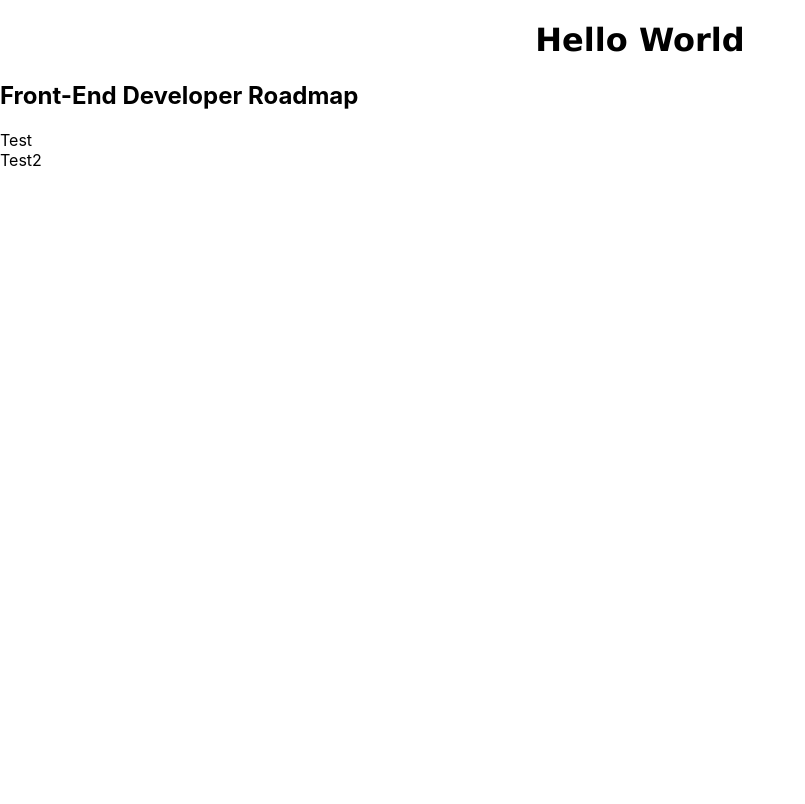
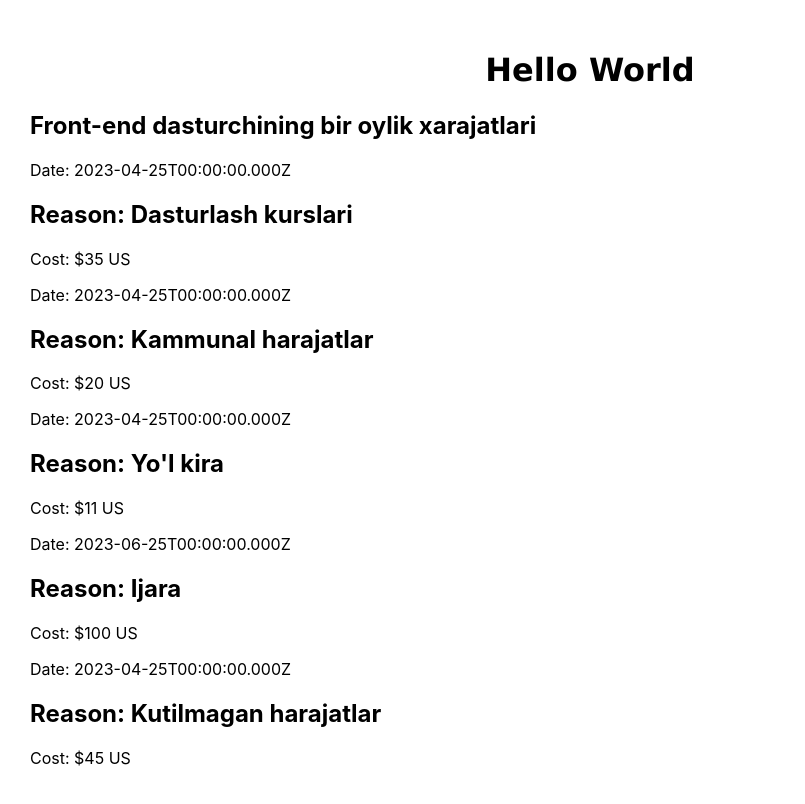
Before and after one commit to UtkirKurbanov/React, a React (Create React App) app: page / in a window 1280 px wide. Shown: the top 804 px of the page, without its empty margins (0-805 px from the left). Built offline with nearby package versions, Linux system fonts and the light colour scheme.

Commit message:
Created testClass.jsx and worked with Class and functional components and props

```diff
--- a/src/App.css
+++ b/src/App.css
@@ -2,3 +2,9 @@
   text-align: center;
   font-family: Verdana, Geneva, Tahoma, sans-serif;
 }
+
+.container  {
+  max-width: 1120px;
+  padding: 15px;
+  margin: 15px;
+}
--- a/src/App.js
+++ b/src/App.js
@@ -1,11 +1,85 @@
 import './App.css';
-import Test from './components/test';
+import Test2 from './components/test2';
+
+
 function App() {
+  const expences = [
+    {
+      title: "Dasturlash kurslari",
+      amount: 35,
+      date: new Date(2023, 3, 25)
+    },
+    {
+      title: "Kammunal harajatlar",
+      amount: 20,
+      date: new Date(2023, 3, 25)
+    },
+    {
+      title: "Yo'l kira",
+      amount: 11,
+      date: new Date(2023, 3, 25)
+    },
+    {
+      title: "Ijara",
+      amount: 100,
+      date: new Date(2023, 5, 25)
+    },
+    {
+      title: "Kutilmagan harajatlar",
+      amount: 45,
+      date: new Date(2023, 3, 25)
+    },
+  ];
+
   return (
-    <div>
+    <div className='container'>
       <h1 className='headline'>Hello World</h1>
-      <h2>Front-End Developer Roadmap</h2>
-      <Test />
+      <h2>Front-end dasturchining bir oylik xarajatlari</h2>
+      <Test2
+        title={
+          expences[0].title
+        }
+        amount={
+          expences[0].amount
+        }
+        date={expences[0].date}
+      />
+      <Test2
+        title={
+          expences[1].title
+        }
+        amount={
+          expences[1].amount
+        }
+        date={expences[1].date}
+      />
+      <Test2
+        title={
+          expences[2].title
+        }
+        amount={
+          expences[2].amount
+        }
+        date={expences[2].date}
+      />
+      <Test2
+        title={
+          expences[3].title
+        }
+        amount={
+          expences[3].amount
+        }
+        date={expences[3].date}
+      />
+      <Test2
+        title={
+          expences[4].title
+        }
+        amount={
+          expences[4].amount
+        }
+        date={expences[4].date}
+      />
     </div>
   );
 }
--- a/src/components/test2.jsx
+++ b/src/components/test2.jsx
@@ -1,6 +1,17 @@
-function test2() {
+import React from "react";
+
+function test2(props) {
+    // const expenseDate = new Date(2023, 3, 24);
+    // const expenseTitle = 'Front-End Course';
+    // const expenseAmount = 400000;
+
     return (
-        <div>Test2</div>
+        <div>
+            Date: {props.date.toISOString()}
+            <h2>Reason: {props.title}</h2>
+            <p>Cost: ${props.amount} US</p>
+        </div>
+
     )
 }
 export default test2;
```
Also changed, not shown: src/components/testClass.jsx (added, +8 -0 lines).
